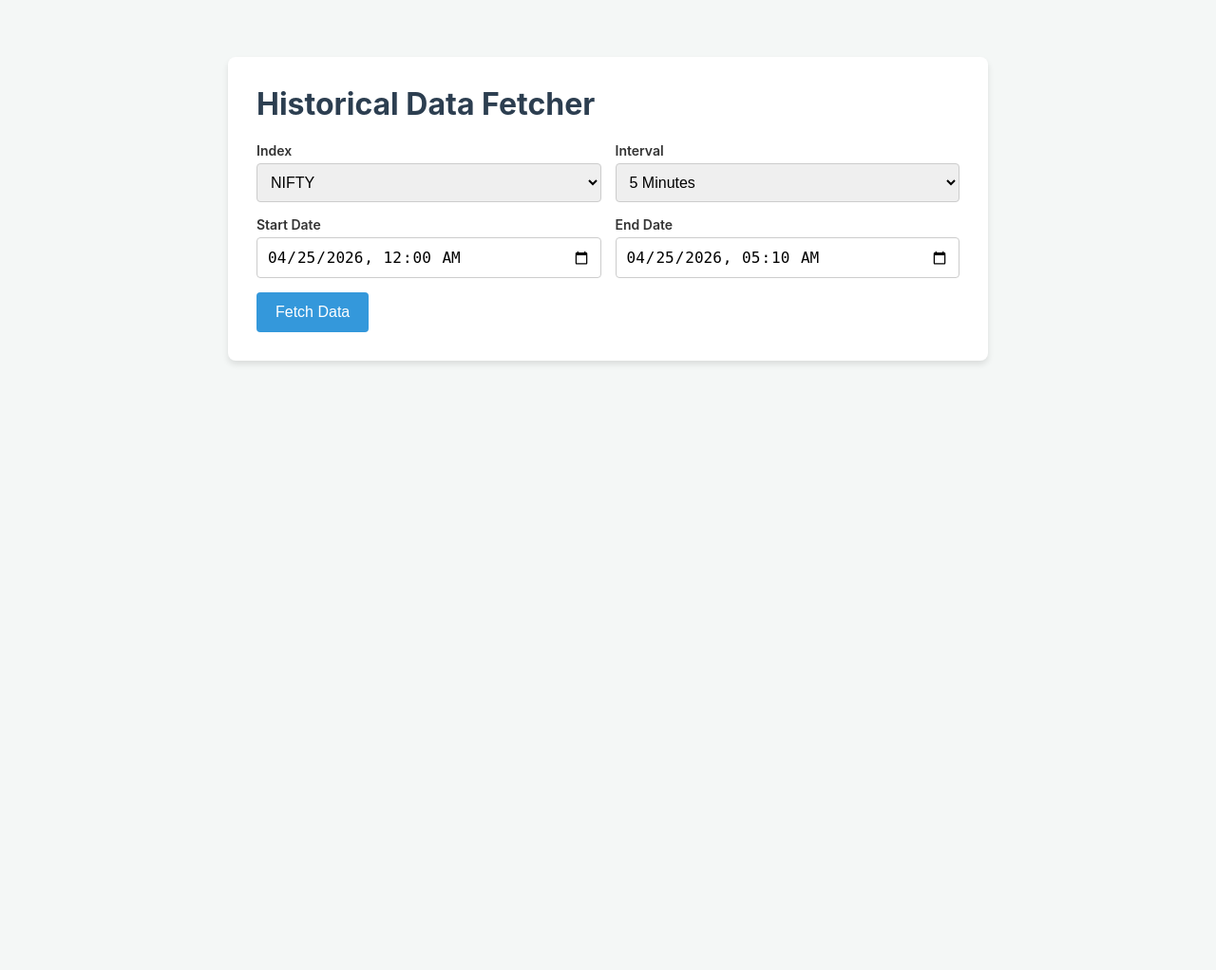
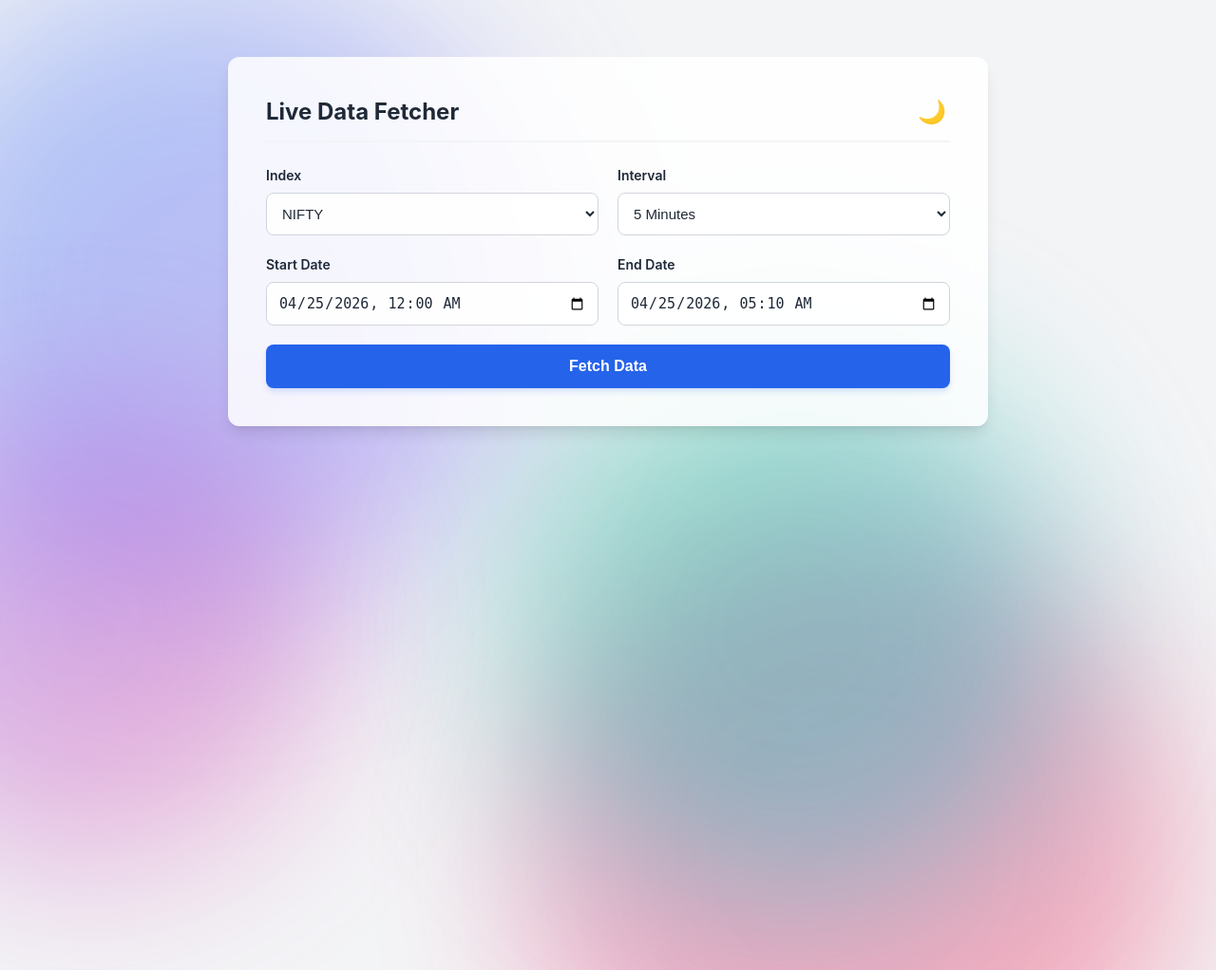
Before and after one commit to souravkatkar/angel-quant, a Flask app: page / in a window 1280 px wide. Shown: the whole page at 95% size. Run offline with Flask 3, Linux system fonts and the light colour scheme.

Commit message:
feat(ui): implement modern responsive design, dark mode, and mesh gradient

```diff
--- a/static/js/main.js
+++ b/static/js/main.js
@@ -17,6 +17,27 @@ document.addEventListener('DOMContentLoaded', () => {
         const startOfDay = new Date();
         startOfDay.setHours(0, 0, 0, 0);
         startDateInput.value = formatDateTimeLocal(startOfDay);
+
+        // Setup Theme Toggle
+        const themeToggle = document.getElementById('themeToggle');
+        if (document.documentElement.getAttribute('data-theme') === 'dark') {
+            themeToggle.textContent = '☀️';
+        } else {
+            themeToggle.textContent = '🌙';
+        }
+
+        themeToggle.addEventListener('click', () => {
+            const isDark = document.documentElement.getAttribute('data-theme') === 'dark';
+            if (isDark) {
+                document.documentElement.removeAttribute('data-theme');
+                localStorage.setItem('theme', 'light');
+                themeToggle.textContent = '🌙';
+            } else {
+                document.documentElement.setAttribute('data-theme', 'dark');
+                localStorage.setItem('theme', 'dark');
+                themeToggle.textContent = '☀️';
+            }
+        });
 
         console.log("✓ main.js loaded successfully and dates populated.");
     } catch (e) {
--- a/templates/index.html
+++ b/templates/index.html
@@ -5,93 +5,189 @@
     <meta name="viewport" content="width=device-width, initial-scale=1.0">
     <title>Angel Quant Data Fetcher</title>
     <style>
+        /* Modern Color Palette & Base */
+        :root {
+            color-scheme: light;
+            --primary: #2563eb;
+            --primary-hover: #1d4ed8;
+            --bg-color: #f3f4f6;
+            --surface: rgba(255, 255, 255, 0.85);
+            --text-main: #1f2937;
+            --text-muted: #4b5563;
+            --border: #d1d5db;
+            --success: #10b981;
+            --success-hover: #059669;
+            --danger: #ef4444;
+            --row-alt: #f9fafb;
+            --row-hover: #f3f4f6;
+            --blob-opacity: 0.4;
+        }
+
+        /* Dark Theme Overrides */
+        [data-theme="dark"] {
+            color-scheme: dark;
+            --primary: #3b82f6;
+            --primary-hover: #60a5fa;
+            --bg-color: #111827;
+            --surface: rgba(31, 41, 55, 0.85);
+            --text-main: #f9fafb;
+            --text-muted: #9ca3af;
+            --border: #374151;
+            --success: #10b981;
+            --success-hover: #059669;
+            --row-alt: #111827;
+            --row-hover: #374151;
+            --blob-opacity: 0.15;
+        }
+
         body {
             font-family: -apple-system, BlinkMacSystemFont, "Segoe UI", Roboto, Helvetica, Arial, sans-serif;
-            background-color: #f4f7f6;
-            color: #333;
+            color: var(--text-main);
             max-width: 800px;
             margin: 40px auto;
             padding: 20px;
+            line-height: 1.5;
         }
         .container {
-            background: #fff;
-            padding: 30px;
-            border-radius: 8px;
-            box-shadow: 0 4px 6px rgba(0, 0, 0, 0.1);
+            background: var(--surface);
+            backdrop-filter: blur(16px);
+            -webkit-backdrop-filter: blur(16px);
+            padding: 40px;
+            border-radius: 12px;
+            box-shadow: 0 10px 15px -3px rgba(0, 0, 0, 0.1), 0 4px 6px -2px rgba(0, 0, 0, 0.05);
         }
-        h1 { margin-top: 0; color: #2c3e50; }
+
+        .header-container {
+            display: flex;
+            justify-content: space-between;
+            align-items: center;
+            margin-bottom: 24px;
+            border-bottom: 2px solid var(--bg-color);
+            padding-bottom: 12px;
+        }
+        h1 {
+            margin-top: 0;
+            color: var(--text-main);
+            font-size: 1.5rem;
+            font-weight: 700;
+            margin-bottom: 0;
+            border-bottom: none;
+            padding-bottom: 0;
+        }
+        .theme-toggle {
+            background: transparent;
+            color: var(--text-main);
+            border: none;
+            font-size: 1.5rem;
+            cursor: pointer;
+            padding: 4px;
+            width: auto;
+            box-shadow: none;
+        }
+        .theme-toggle:hover {
+            background: transparent;
+            box-shadow: none;
+            transform: scale(1.1);
+        }
+
+        /* Form Layout */
         .form-group {
             display: flex;
             flex-direction: column;
-            margin-bottom: 15px;
+            margin-bottom: 20px;
         }
         .form-row {
             display: flex;
-            gap: 15px;
+            gap: 20px;
         }
         .form-row > .form-group { flex: 1; }
+
+        /* Inputs & Labels */
         label {
             font-weight: 600;
-            margin-bottom: 5px;
+            margin-bottom: 8px;
             font-size: 14px;
+            color: var(--text-main);
         }
         select, input[type="datetime-local"] {
-            padding: 10px;
-            border: 1px solid #ccc;
-            border-radius: 4px;
-            font-size: 16px;
+            padding: 12px;
+            border: 1px solid var(--border);
+            border-radius: 8px;
+            font-size: 15px;
+            color: var(--text-main);
+            background-color: var(--surface);
+            transition: border-color 0.2s, box-shadow 0.2s;
+            outline: none;
         }
+        select:focus, input[type="datetime-local"]:focus {
+            border-color: var(--primary);
+            box-shadow: 0 0 0 3px rgba(37, 99, 235, 0.2);
+        }
+
+        /* Buttons */
         button {
-            background-color: #3498db;
+            background-color: var(--primary);
             color: white;
             border: none;
-            padding: 12px 20px;
+            padding: 14px 20px;
             font-size: 16px;
-            border-radius: 4px;
+            font-weight: 600;
+            border-radius: 8px;
             cursor: pointer;
-            transition: background 0.2s;
+            transition: all 0.2s;
+            width: 100%;
+            box-shadow: 0 4px 6px -1px rgba(37, 99, 235, 0.2);
         }
-        button:hover { background-color: #2980b9; }
-        button:disabled { background-color: #95a5a6; cursor: not-allowed; }
+        button:hover {
+            background-color: var(--primary-hover);
+            box-shadow: 0 6px 8px -1px rgba(37, 99, 235, 0.3);
+        }
+        button:active { transform: scale(0.98); }
+        button:disabled {
+            background-color: #9ca3af;
+            cursor: not-allowed;
+            transform: none;
+            box-shadow: none;
+        }
 
+        /* Output Section */
         .output-section { margin-top: 30px; display: none; }
         .output-header {
             display: flex;
             justify-content: space-between;
             align-items: center;
-            margin-bottom: 10px;
+            margin-bottom: 15px;
         }
-        .output-header h3 { margin: 0; }
+        .output-header h3 { margin: 0; font-size: 1.25rem; }
         .btn-copy {
-            background-color: #2ecc71;
-            padding: 8px 15px;
+            background-color: var(--success);
+            padding: 8px 16px;
+            font-size: 14px;
+            width: auto;
+            box-shadow: none;
+        }
+        .btn-copy:hover { background-color: var(--success-hover); box-shadow: none; }
+
+        /* Error Message */
+        .error-message {
+            color: var(--danger);
+            background-color: #fef2f2;
+            border: 1px solid #f87171;
+            padding: 12px;
+            border-radius: 8px;
+            margin-top: 15px;
+            display: none;
             font-size: 14px;
         }
-        .btn-copy:hover { background-color: #27ae60; }
-        textarea {
-            width: 100%;
-            height: 300px;
-            padding: 10px;
-            font-family: monospace;
-            font-size: 13px;
-            border: 1px solid #ccc;
-            border-radius: 4px;
-            box-sizing: border-box;
-            resize: vertical;
-        }
-        .error-message {
-            color: #e74c3c;
-            margin-top: 15px;
-            font-weight: 600;
-            display: none;
-        }
+
         /* Table Styles */
         .table-responsive {
             width: 100%;
             overflow-x: auto;
             max-height: 400px;
-            border: 1px solid #ccc;
-            border-radius: 4px;
+            border: 1px solid var(--border);
+            border-radius: 8px;
+            background: var(--surface);
         }
         .data-table {
             width: 100%;
@@ -100,21 +196,82 @@
             text-align: left;
         }
         .data-table th, .data-table td {
-            padding: 8px 12px;
-            border-bottom: 1px solid #ddd;
+            padding: 10px 16px;
+            border-bottom: 1px solid #e5e7eb;
             white-space: nowrap;
         }
         .data-table th {
-            background-color: #f8f9fa;
+            background-color: var(--bg-color);
+            color: var(--text-muted);
+            font-weight: 600;
             position: sticky;
             top: 0;
             z-index: 1;
         }
+        .data-table tr:nth-child(even) { background-color: var(--row-alt); }
+        .data-table tr:hover { background-color: var(--row-hover); }
+
+        /* Mobile Responsiveness */
+        @media (max-width: 600px) {
+            body { margin: 0; padding: 15px; }
+            .container { padding: 25px 20px; box-shadow: none; border-radius: 12px; }
+            .form-row { flex-direction: column; gap: 0; }
+            .output-header { flex-direction: column; align-items: flex-start; gap: 15px; }
+            .btn-copy { width: 100%; }
+        }
+
+        /* Mesh Background */
+        .mesh-bg {
+            position: fixed;
+            top: 0;
+            left: 0;
+            width: 100vw;
+            height: 100vh;
+            background-color: var(--bg-color);
+            overflow: hidden;
+            z-index: -1;
+            transition: background-color 0.3s ease;
+        }
+        .blob {
+            position: absolute;
+            border-radius: 50%;
+            filter: blur(90px);
+            opacity: var(--blob-opacity);
+            will-change: transform;
+            animation: float 15s infinite alternate ease-in-out;
+        }
+        .color-1 { background: linear-gradient(135deg, #3b82f6, #8b5cf6); width: 50vw; height: 50vw; top: -10%; left: -10%; animation-delay: 0s; }
+        .color-2 { background: linear-gradient(135deg, #ec4899, #f43f5e); width: 60vw; height: 60vw; bottom: -20%; right: -10%; animation-delay: -3s; }
+        .color-3 { background: linear-gradient(135deg, #10b981, #06b6d4); width: 45vw; height: 45vw; top: 40%; left: 40%; animation-delay: -7s; }
+        .color-4 { background: linear-gradient(135deg, #8b5cf6, #ec4899); width: 40vw; height: 40vw; bottom: 10%; left: -10%; animation-delay: -11s; }
+        @keyframes float {
+            0% { transform: translate(0, 0) scale(1); }
+            33% { transform: translate(5vw, 10vh) scale(1.1); }
+            66% { transform: translate(-10vw, 5vh) scale(0.9); }
+            100% { transform: translate(5vw, -5vh) scale(1.05); }
+        }
     </style>
+    <script>
+        // Prevent FOUC (Flash of Unstyled Content) by setting theme early
+        const savedTheme = localStorage.getItem('theme');
+        if (savedTheme === 'dark' || (!savedTheme && window.matchMedia('(prefers-color-scheme: dark)').matches)) {
+            document.documentElement.setAttribute('data-theme', 'dark');
+        }
+    </script>
 </head>
 <body>
+    <div class="mesh-bg">
+        <div class="blob color-1"></div>
+        <div class="blob color-2"></div>
+        <div class="blob color-3"></div>
+        <div class="blob color-4"></div>
+    </div>
+
     <div class="container">
-        <h1>Historical Data Fetcher</h1>
+        <div class="header-container">
+            <h1>Live Data Fetcher</h1>
+            <button id="themeToggle" class="theme-toggle" aria-label="Toggle Theme">🌙</button>
+        </div>
         <form id="fetchForm">
             <div class="form-row">
                 <div class="form-group">
```
